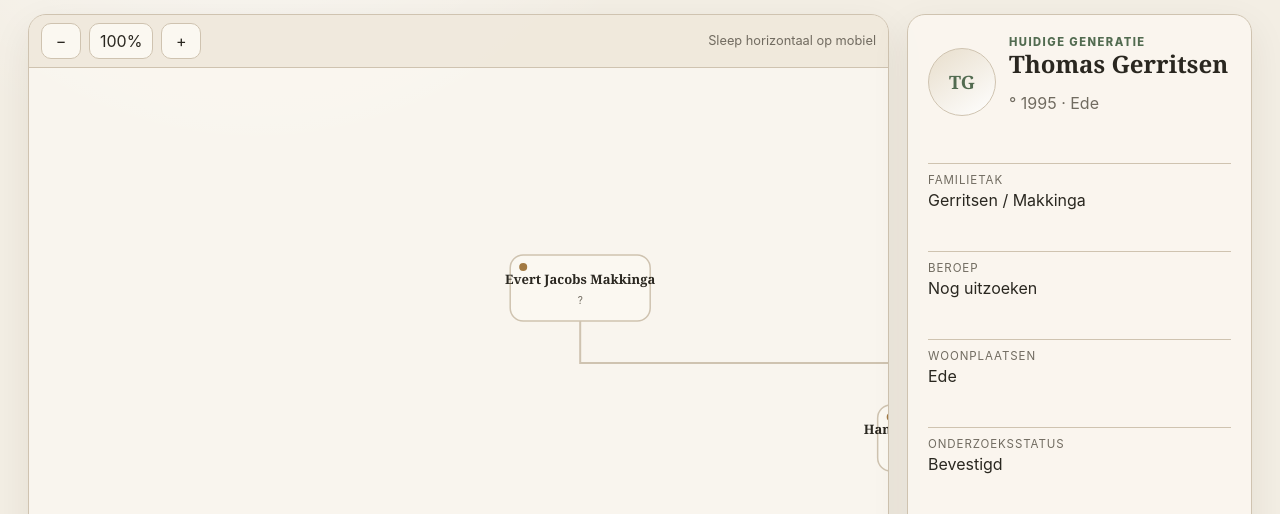
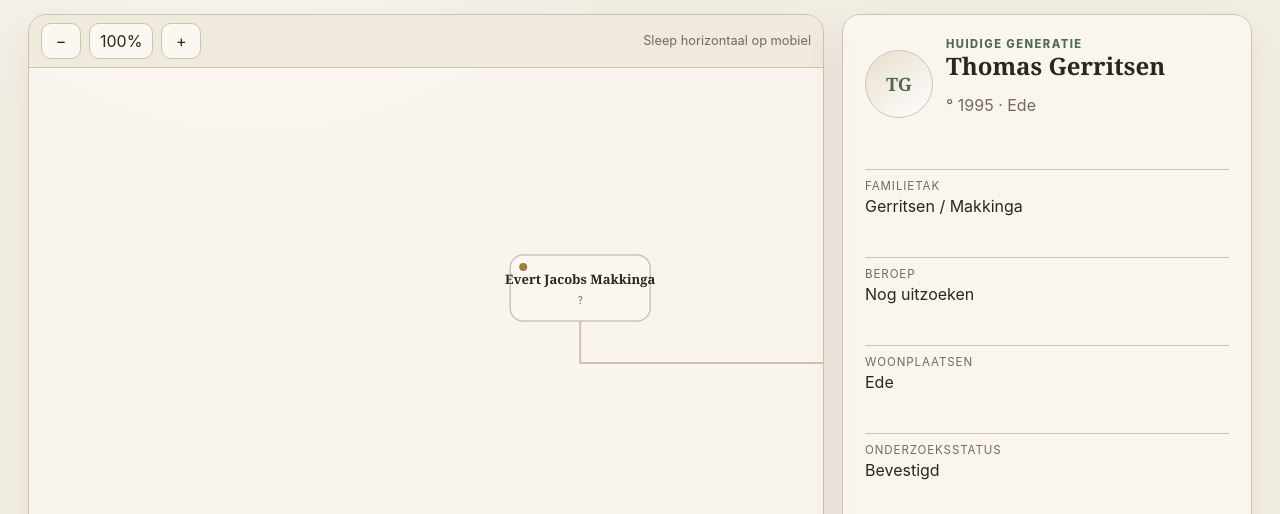
Before and after one commit to thomasgerritsen-code/stamboom, a plain HTML site: page index.html in a window 1280 px wide. Shown: the part 266-780 px from the top of the page. Drawn offline with Linux system fonts and the light colour scheme.

Commit message:
Laad styling voor uitgebreide persoonspagina

```diff
--- a/index.html
+++ b/index.html
@@ -7,6 +7,7 @@
   <meta name="description" content="Interactieve stamboom en familiearchief van de families Gerritsen, Makkinga, Venema en verwante lijnen.">
   <title>Familiearchief Gerritsen · Makkinga</title>
   <link rel="stylesheet" href="styles.css">
+  <link rel="stylesheet" href="profile.css">
 </head>
 <body>
   <header class="site-header">
```
